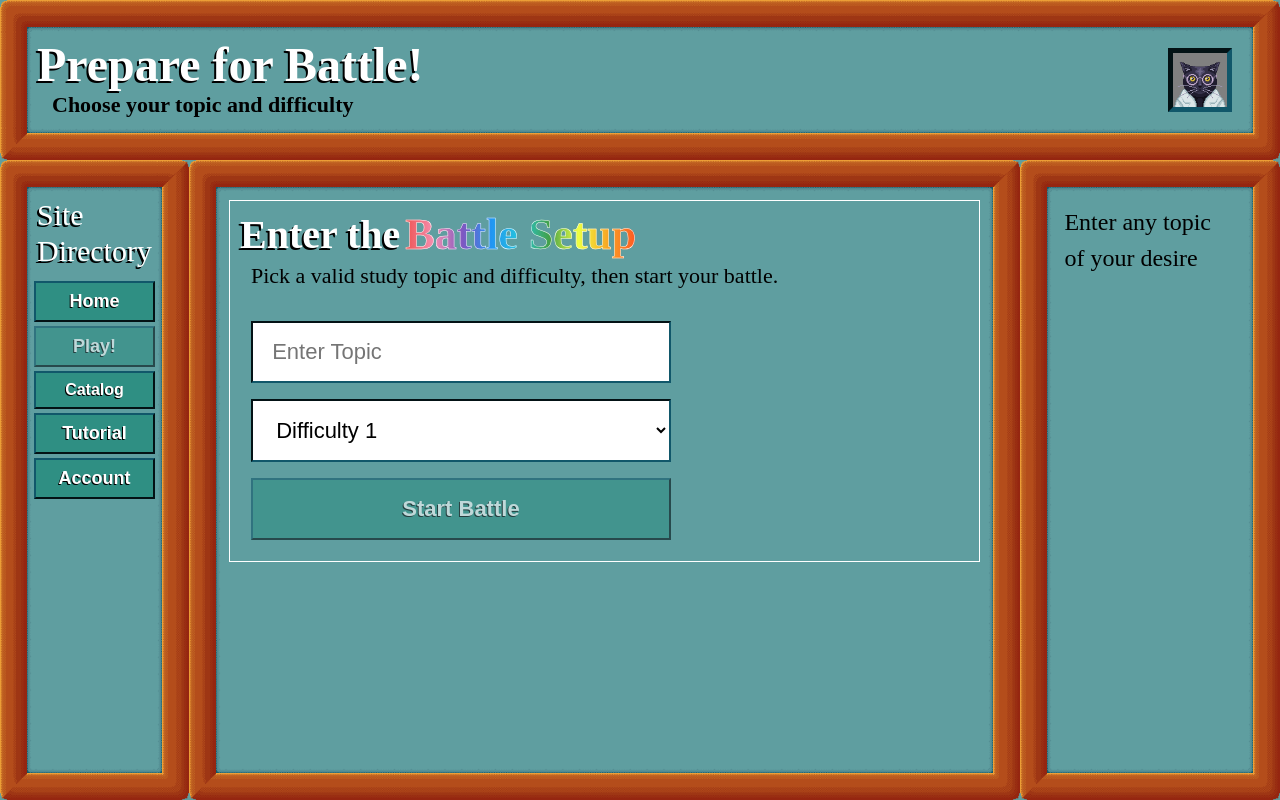
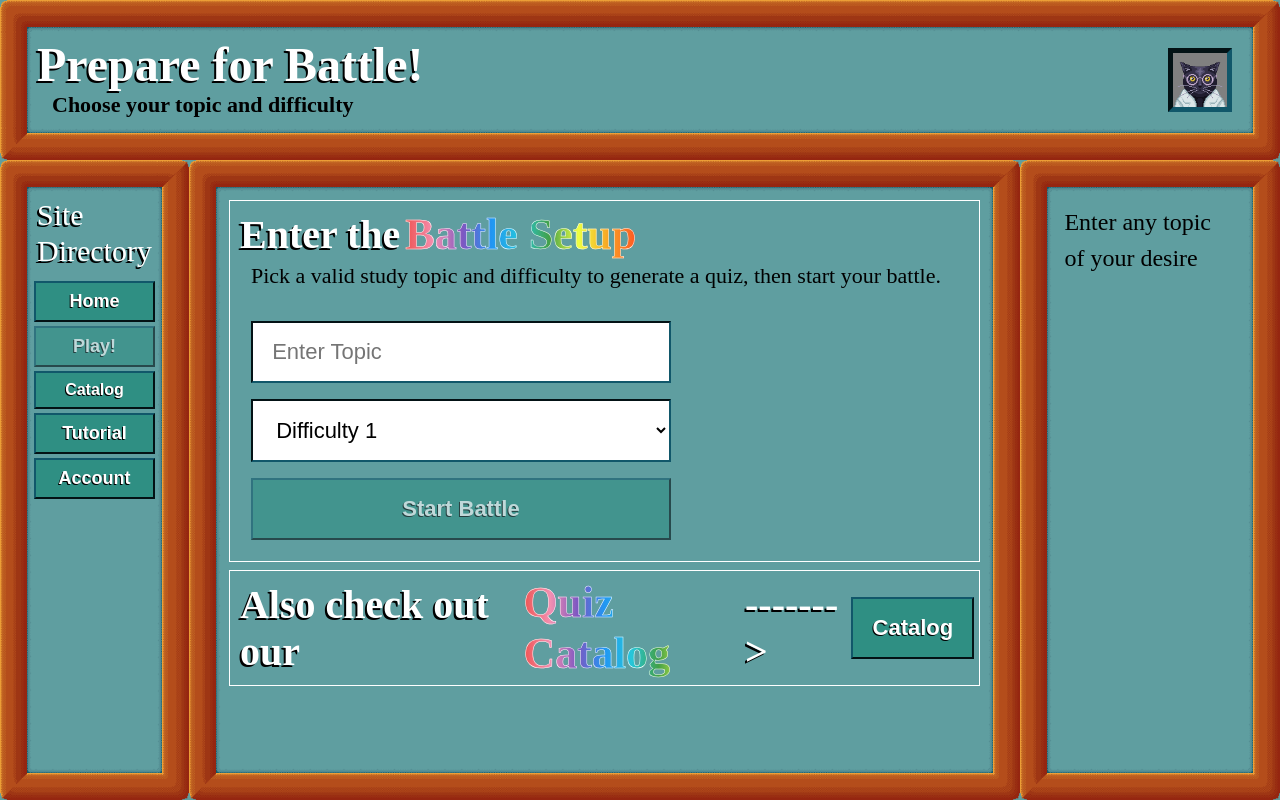
Before and after one commit to edeeeen/CereBrawl, a React (Vite) app in the folder frontend/cerebrawl-frontend/: page / in a window 1280 px wide. Both pictures are taken after a click on the button "Play!". Built offline with nearby package versions, Linux system fonts and the light colour scheme.

Commit message:
added quiz catalog option on generate screen and fixed spamming start battle

```diff
--- a/frontend/cerebrawl-frontend/package.json
+++ b/frontend/cerebrawl-frontend/package.json
@@ -23,6 +23,6 @@
     "eslint-plugin-react-hooks": "^7.0.1",
     "eslint-plugin-react-refresh": "^0.5.2",
     "globals": "^17.4.0",
-    "vite": "^8.0.8"
+    "vite": "^8.0.9"
   }
 }
--- a/frontend/cerebrawl-frontend/src/App.jsx
+++ b/frontend/cerebrawl-frontend/src/App.jsx
@@ -17,6 +17,7 @@ function PreBattle() {
   const [difficulty, setDifficulty] = useState("1");
   const [quiz, setQuiz] = useState("");
   const [topicError, setTopicError] = useState("");
+  const [loading, setLoading] = useState(false);
 
   /*const validTopics = [
     "biology",
@@ -47,6 +48,7 @@ function PreBattle() {
 };
 
 const handleStartBattle = async () => {
+  setLoading(true)
   const cleanedTopic = topic.trim().toLowerCase();
   if (!cleanedTopic) return;
 
@@ -54,6 +56,7 @@ const handleStartBattle = async () => {
 
   if (!generatedQuiz) {
     setTopicError("Failed to generate quiz");
+    setLoading(false);
     return;
   }
 
@@ -69,8 +72,9 @@ const handleStartBattle = async () => {
   });
 };
 
-  const handleTut = () => {
-    navigate("/tutorial");
+  const handleCatalogButton = async () => {
+    console.log("clicking catalog button");
+    navigate("/catalog");
   };
 
   return (
@@ -173,7 +177,7 @@ const handleStartBattle = async () => {
                 fontSize: "22px",
               }}
             >
-              Pick a valid study topic and difficulty, then start your battle.
+              Pick a valid study topic and difficulty to generate a quiz, then start your battle.
             </p>
 
             <div className="prebattle-form">
@@ -199,19 +203,72 @@ const handleStartBattle = async () => {
                 <option value="4">Difficulty 4</option>
               </select>
 
+              {!loading && (
                 <button
                   className="battle-button"
                   onClick={handleStartBattle}
-                disabled={!topic.trim()}
+                  disabled={!topic.trim() || loading}
                 >
                   Start Battle
                 </button>
+              )}
+
+              {loading && (
+                <div class="loader"></div>
+              )}
+
 
               {topicError && (
                 <p className="topic-error-text">
                   {topicError}
                 </p>
               )}
+            </div>
+          </div>
+          <div className="MidInfo">
+            <div
+              style={{
+                display: "flex",
+                flexDirection: "row",
+                alignItems: "center",
+              }}
+            >
+              <h2
+                className="normalTB"
+                style={{ fontSize: "40px" }}
+              >
+                Also check out our
+              </h2>
+
+              <h1
+                style={{
+                  margin: "0",
+                  fontSize: "44px",
+                }}
+                id="rainbow"
+              >
+                Quiz Catalog
+              </h1>
+
+              <h2
+                className="normalTB"
+                style={{fontSize:"40px"}}
+              >
+                -------{'>'}
+              </h2>
+              <div
+                style={{flexGrow:"1"}}
+              >
+                <button
+                className="battle-button"
+                onClick={handleCatalogButton}
+                >
+                  Catalog
+                </button>
+
+              </div>
+
+
             </div>
           </div>
         </div>
--- a/frontend/cerebrawl-frontend/src/menu_components/homeContent.jsx
+++ b/frontend/cerebrawl-frontend/src/menu_components/homeContent.jsx
@@ -198,7 +198,7 @@ export default function HomeContent() {
             className="normalTB"
             style={{ fontSize: "20px" }}
             >
-              Elgato's Tips and <br /> Tricks on Items!
+              Purrwin's Tips and <br /> Tricks on Items!
           </h2>
           <p
               style={{
--- a/frontend/cerebrawl-frontend/styleSheets/mainMenu.css
+++ b/frontend/cerebrawl-frontend/styleSheets/mainMenu.css
@@ -154,3 +154,17 @@
   -webkit-text-fill-color: transparent;
   -webkit-text-stroke: .5px white;
 }
+
+.loader {
+  border: 16px solid #f3f3f3; /* Light grey */
+  border-top: 16px solid #3498db; /* Blue */
+  border-radius: 50%;
+  width: 80px;
+  height: 80px;
+  animation: spin 2s linear infinite;
+}
+
+@keyframes spin {
+  0% { transform: rotate(0deg); }
+  100% { transform: rotate(360deg); }
+}
```
Also changed, not shown: 1 other file (tests, documents, lock files or other folders). Lines whose indentation alone changed are shown as unchanged.
